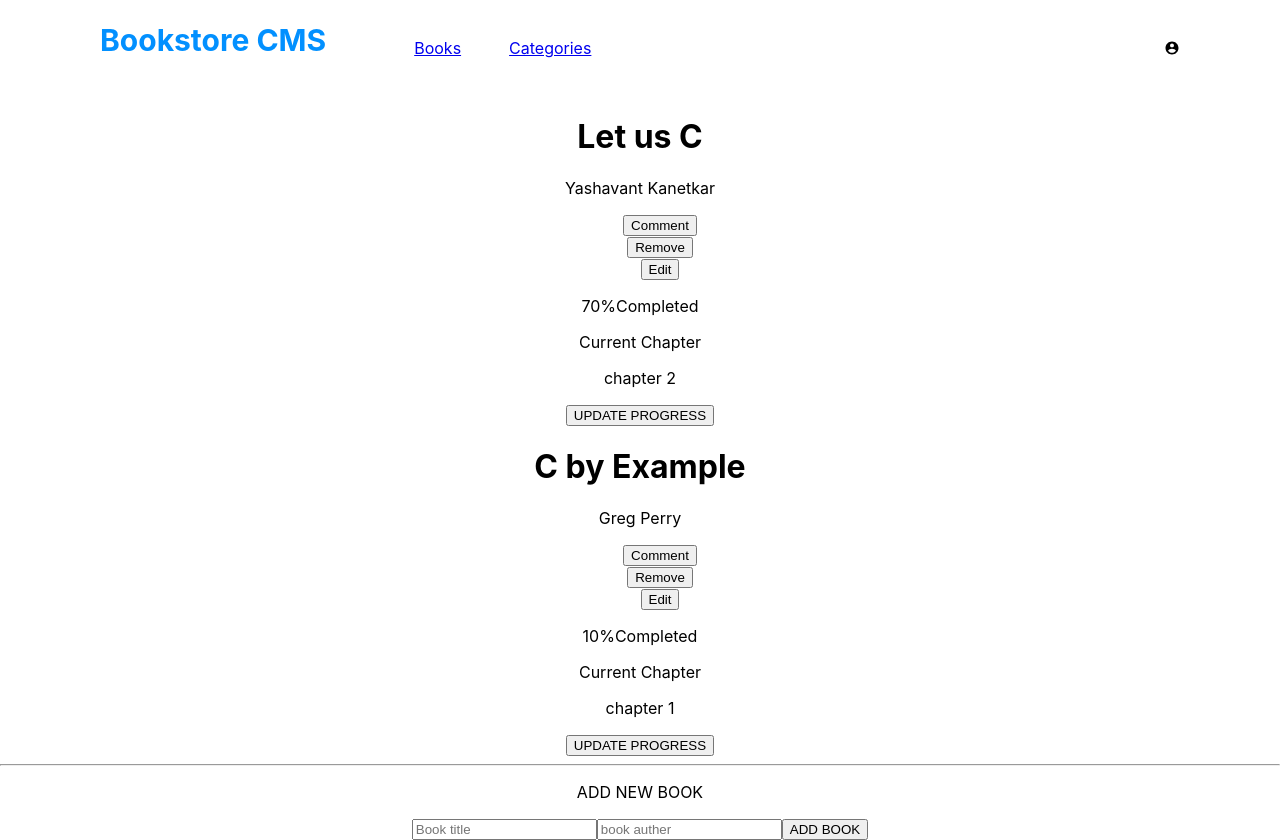
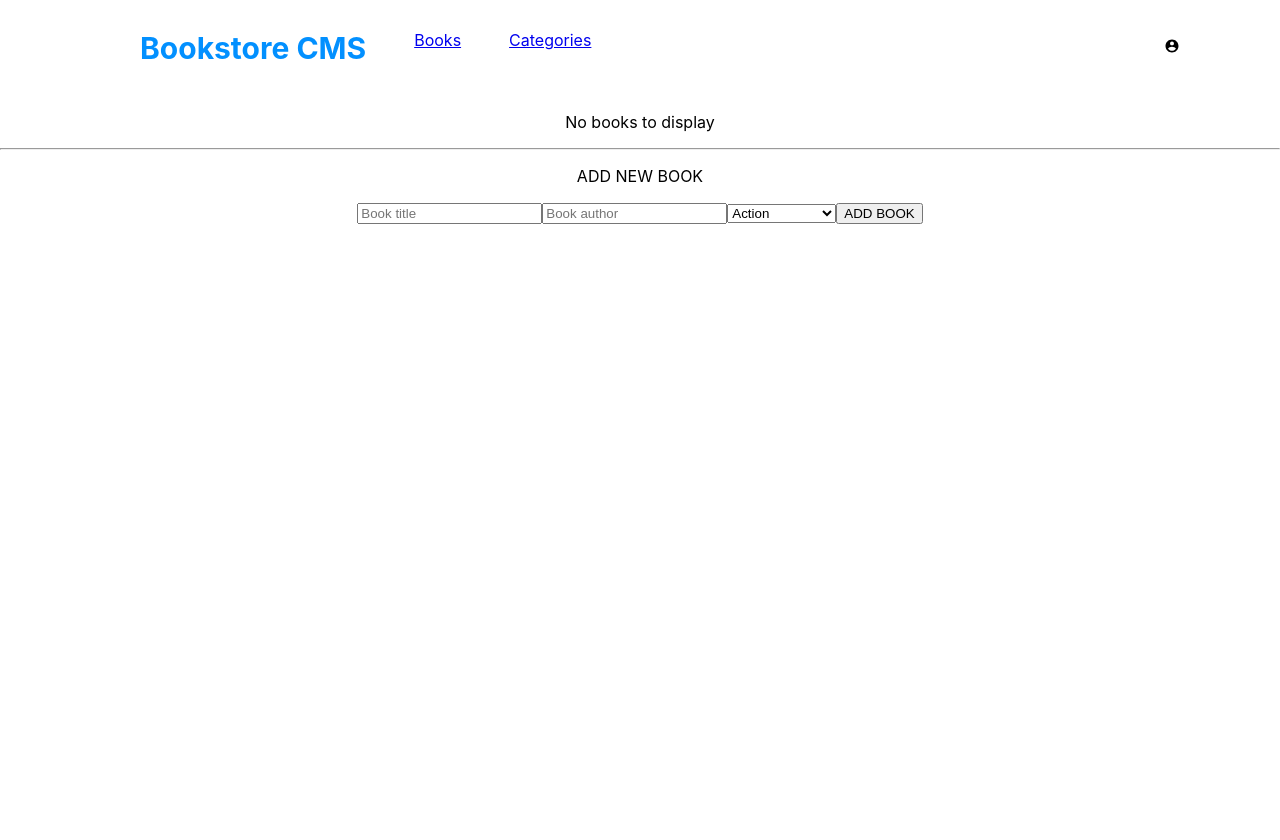
Before and after one commit to AbdelazizSoliman/bookstore, a React (Create React App) app: page / in a window 1280 px wide. After the commit the page ends 800 px from the top, so only its background shows below. Built offline with nearby package versions, Linux system fonts and the light colour scheme.

Commit message:
Use store, actions, and reducers

```diff
--- a/package.json
+++ b/package.json
@@ -3,6 +3,7 @@
   "version": "0.1.0",
   "private": true,
   "dependencies": {
+    "@reduxjs/toolkit": "^1.9.5",
     "@testing-library/jest-dom": "^5.16.5",
     "@testing-library/react": "^13.4.0",
     "@testing-library/user-event": "^13.5.0",
@@ -10,8 +11,10 @@
     "react": "^18.2.0",
     "react-dom": "^18.2.0",
     "react-icons": "^4.9.0",
+    "react-redux": "^8.1.0",
     "react-router-dom": "^6.13.0",
     "react-scripts": "5.0.1",
+    "redux": "^4.2.1",
     "web-vitals": "^2.1.4"
   },
   "scripts": {
--- a/src/App.css
+++ b/src/App.css
@@ -52,7 +52,8 @@
   gap: 3rem;
 }
 
-.title {
+.title,
+.author {
   color: #0290ff;
   font-size: 1.875rem;
   font-weight: bold;
--- a/src/components/Book.js
+++ b/src/components/Book.js
@@ -1,54 +1,69 @@
 import React from 'react';
 import PropTypes from 'prop-types';
+import { useDispatch } from 'react-redux';
+import { removeBook } from '../redux/books/booksSlice';
 import '../App.css';
 
-const Book = ({ booksListObj }) => (
-  <div>
-    <div>
-      <div>
-        <h1>{booksListObj.title}</h1>
-        <span>{booksListObj.author}</span>
+const Book = ({ book }) => {
+  const dispatch = useDispatch();
+  const handleRemove = (id) => {
+    dispatch(removeBook(id));
+  };
+  return (
+    <div className="bookCard">
+      <div className="bookInfo">
+        <div className="mainInfo">
+          <p className="category">{book.category}</p>
+          <h1 className="title">{book.title}</h1>
+          <span className="author">{book.author}</span>
         </div>
-      <ul>
-        <li>
-          <button type="button">
+        <ul className="buttons">
+          <li className="buttonItem">
+            <button type="button" className="button1">
               Comment
             </button>
           </li>
-        <li>
-          <button type="button">
+          <li className="buttonItem">
+            <button
+              type="button"
+              className="button"
+              onClick={() => handleRemove(book.id)}
+            >
               Remove
             </button>
           </li>
-        <li>
-          <button type="button">
+          <li className="buttonItem">
+            <button type="button" className="button">
               Edit
             </button>
           </li>
         </ul>
       </div>
 
-    <div>
-      <div />
-      <p>
-        <span>
-          {booksListObj.completed}
+      <div className="completed">
+        <div className="progressCercle">
+          <p className="progressCompleted">
+            <span className="percentage">
+              {book.completed}
               %
             </span>
-        <span>Completed</span>
+            <span className="completedWord">Completed</span>
           </p>
         </div>
 
-    <div>
-      <p>Current Chapter</p>
-      <p>{booksListObj.chapter}</p>
-      <button type="button">UPDATE PROGRESS</button>
+        <div className="currentChapter">
+          <p className="currentChapterTitle">Current Chapter</p>
+          <p className="chapter">{book.chapter}</p>
+          <button type="button" className="progressButton">UPDATE PROGRESS</button>
+        </div>
       </div>
     </div>
   );
+};
 
 Book.propTypes = {
-  booksListObj: PropTypes.object.isRequired,
+  book: PropTypes.object.isRequired,
+  id: PropTypes.number.isRequired,
 };
 
 export default Book;
--- a/src/components/BookForm.js
+++ b/src/components/BookForm.js
@@ -1,9 +1,21 @@
 import React, { useState } from 'react';
+import { useDispatch } from 'react-redux';
+import { addBook } from '../redux/books/booksSlice';
 
 const BookForm = () => {
+  const categories = ['Action', 'ScienceFiction', 'Maths', 'Economy'];
+  const dispatch = useDispatch();
+
+  const categoryOptions = categories.map((category, key) => (
+    <option value={category} key={key}>
+      {category}
+    </option>
+  ));
+
   const [book, setBook] = useState({
     title: '',
-    auther: '',
+    author: '',
+    categories: '',
   });
 
   const handleChange = (e) => {
@@ -12,25 +24,59 @@ const BookForm = () => {
       [e.target.name]: e.target.value,
     }));
   };
+
+  const handleSubmit = (e) => {
+    e.preventDefault();
+    const info = [book.title, book.author, book.category];
+    if (info[0] !== '' || info[1] !== '') {
+      dispatch(addBook(info));
+      setBook({
+        ...book,
+        categories: book.category,
+      });
+    }
+  };
   return (
-    <div>
-      <p>ADD NEW BOOK</p>
-      <form>
+    <div className="formContainer">
+      <p className="formTitle">ADD NEW BOOK</p>
+      <form className="form">
         <input
           type="text"
           name="title"
           value={book.title}
           placeholder="Book title"
           onChange={handleChange}
+          className="input"
+          required
         />
         <input
           type="text"
-          name="auther"
-          value={book.auther}
-          placeholder="book auther"
+          name="author"
+          value={book.author}
+          placeholder="Book author"
           onChange={handleChange}
+          className="input"
+          required
         />
-        <button type="submit">ADD BOOK</button>
+        <select
+          name="category"
+          value={book.category}
+          onChange={handleChange}
+          className="select"
+          required
+        >
+          <option value="" disabled>
+            Category
+          </option>
+          {categoryOptions}
+        </select>
+        <button
+          type="submit"
+          className="submitButton"
+          onClick={handleSubmit}
+        >
+          ADD BOOK
+        </button>
       </form>
     </div>
   );
--- a/src/components/Books.js
+++ b/src/components/Books.js
@@ -1,21 +1,26 @@
 import React from 'react';
-import PropTypes from 'prop-types';
+import { useSelector } from 'react-redux';
+import BookForm from './BookForm';
 import Book from './Book';
 import '../App.css';
 
-const Books = ({ booksList }) => {
-  const list = booksList.map((book, key) => (
-    <Book booksListObj={book} key={key} />
-  ));
+const Books = () => {
+  const booksList = useSelector((store) => store.books.booksList);
+
+  const list = booksList.length > 0 ? (
+    booksList.map((book, key) => (
+      <Book book={book} key={key} />
+    ))
+  ) : (
+    <p>No books to display</p>
+  );
   return (
-    <div>
+    <div className="booksCont">
       {list}
+      <hr />
+      <BookForm />
     </div>
   );
 };
 
-Books.propTypes = {
-  booksList: PropTypes.array.isRequired,
-};
-
 export default Books;
--- a/src/components/Navbar.js
+++ b/src/components/Navbar.js
@@ -1,27 +1,28 @@
 import { NavLink } from 'react-router-dom';
-// eslint-disable-next-line import/no-extraneous-dependencies
 import { IoMdContact } from 'react-icons/io';
 import '../App.css';
 
 const links = [
-  { path: '/', text: 'Books' },
+  { path: '/', text: 'Books', exact: true },
   { path: 'Categories', text: 'Categories' },
 ];
 const Navbar = () => (
   <nav className="navbar">
-    <div className="links">
+    <ul className="links">
+      <li>
         <span className="title">Bookstore CMS</span>
-      <ul className="navList">
+      </li>
       {links.map((link) => (
         <li key={link.text}>
-            <NavLink to={link.path} className="navLink">
+          <NavLink to={link.path} className="navLink" exact={link.exact}>
             {link.text}
           </NavLink>
         </li>
       ))}
     </ul>
+    <div className="icons">
+      <IoMdContact title="Contact" />
     </div>
-    <IoMdContact />
   </nav>
 );
 export default Navbar;
--- a/src/index.js
+++ b/src/index.js
@@ -1,7 +1,8 @@
 import React from 'react';
-// eslint-disable-next-line import/no-extraneous-dependencies
 import { BrowserRouter } from 'react-router-dom';
 import ReactDOM from 'react-dom/client';
+import { Provider } from 'react-redux';
+import store from './redux/store';
 import './index.css';
 import App from './App';
 import reportWebVitals from './reportWebVitals';
@@ -10,7 +11,9 @@ const root = ReactDOM.createRoot(document.getElementById('root'));
 root.render(
   <React.StrictMode>
     <BrowserRouter>
-      <App />
+      <Provider store={store}>
+        <App />
+      </Provider>
     </BrowserRouter>
   </React.StrictMode>,
 );
--- /dev/null
+++ b/src/redux/books/booksSlice.js
@@ -0,0 +1,27 @@
+import { createSlice } from '@reduxjs/toolkit';
+
+const initialState = { booksList: [] };
+const booksSlice = createSlice({
+  name: 'books',
+  initialState,
+  reducers: {
+    addBook: (state, action) => {
+      const newBook = {
+        id: Date.now(),
+        title: action.payload[0],
+        category: 'Maths',
+        author: action.payload[1],
+        completed: 78,
+        chapter: 'chapter 67',
+      };
+      state.booksList = [...state.booksList, newBook];
+    },
+    removeBook: (state, action) => {
+      const bookId = action.payload;
+      state.booksList = state.booksList.filter((book) => book.id !== bookId);
+    },
+  },
+});
+
+export default booksSlice.reducer;
+export const { addBook, removeBook } = booksSlice.actions;
--- /dev/null
+++ b/src/redux/categories/categoriesSlice.js
@@ -0,0 +1,18 @@
+import { createSlice } from '@reduxjs/toolkit';
+
+const initialState = {
+  categoriesList: [],
+};
+
+const categoriesSlice = createSlice({
+  name: 'categories',
+  initialState,
+  reducers: {
+    checkStatus: (state) => {
+      state.categoriesList = 'Under construction';
+    },
+  },
+});
+
+export default categoriesSlice.reducer;
+export const { checkStatus } = categoriesSlice.actions;
--- /dev/null
+++ b/src/redux/store.js
@@ -0,0 +1,12 @@
+import { configureStore } from '@reduxjs/toolkit';
+import booksReducer from './books/booksSlice';
+import categoriesReducer from './categories/categoriesSlice';
+
+const store = configureStore({
+  reducer: {
+    books: booksReducer,
+    categories: categoriesReducer,
+  },
+});
+
+export default store;
--- a/src/routes/Home.js
+++ b/src/routes/Home.js
@@ -1,31 +1,9 @@
 import React from 'react';
 import Books from '../components/Books';
-import BookForm from '../components/BookForm';
 
-const Home = () => {
-  const booksList = [
-    {
-      id: 1,
-      title: 'Let us C',
-      author: 'Yashavant Kanetkar',
-      completed: 70,
-      chapter: 'chapter 2',
-    },
-    {
-      id: 2,
-      title: 'C by Example',
-      author: 'Greg Perry',
-      completed: 10,
-      chapter: 'chapter 1',
-    },
-  ];
-  return (
-    <div>
-      <Books booksList={booksList} />
-      <hr />
-      <BookForm />
-    </div>
-  );
-};
-
+const Home = () => (
+  <div className="home">
+    <Books />
+  </div>
+);
 export default Home;
```
Also changed, not shown: 2 other files (tests, documents, lock files or other folders). Lines whose indentation alone changed are shown as unchanged.
